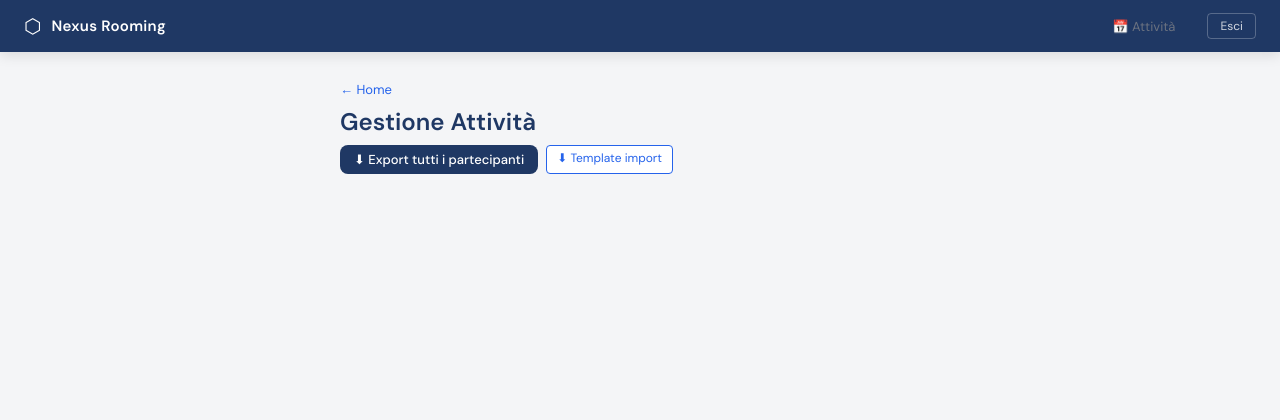
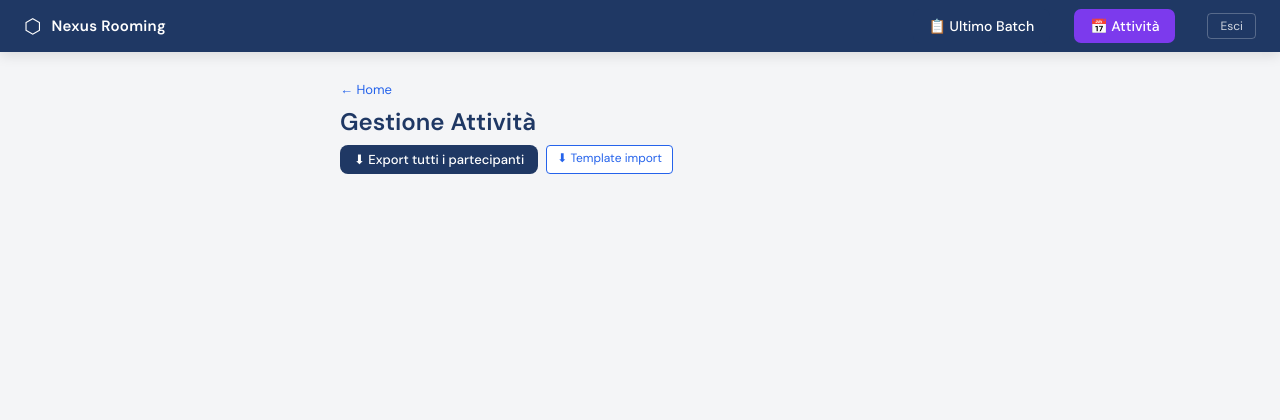
Before and after one commit to stefanococchi/nexus-rooming, a Flask app: page /activities in a window 1280 px wide. Shown: the top 420 px of the page. Run offline with Flask 3, Linux system fonts and the light colour scheme; the visitor is signed in with stand-in values (Sample User, id 1); data that the repository does not hold is empty.

Commit message:
fix: navbar con tasti Ultimo Batch e Attività, export attività colonne estese

```diff
--- a/routes/rooming.py
+++ b/routes/rooming.py
@@ -625,6 +625,16 @@ def upload():
 
     flash(f'Import completato: {inserted} partecipanti caricati, {updated} notti ereditate (batch: {batch_id[:19]}).', 'success')
     return redirect(url_for('rooming.index'))
+
+
+@rooming_bp.route('/latest-batch')
+def latest_batch():
+    """Redirect all'ultimo batch importato."""
+    batches = get_batches()
+    if not batches:
+        flash('Nessun batch disponibile.', 'error')
+        return redirect(url_for('rooming.index'))
+    return redirect(url_for('rooming.batch_detail', batch_id=batches[0][0]))
 
 
 @rooming_bp.route('/batch/<path:batch_id>')
--- a/templates/base.html
+++ b/templates/base.html
@@ -18,7 +18,16 @@
         </a>
     </div>
     <div class="nav-right">
-        <a href="{{ url_for('rooming.activities_page') }}" style="font-size:13px;color:var(--text-muted);text-decoration:none;margin-right:16px">📅 Attività</a>
+        <a href="{{ url_for('rooming.latest_batch') }}"
+           style="display:inline-flex;align-items:center;gap:6px;background:#1F3864;color:#fff;
+                  text-decoration:none;padding:8px 16px;border-radius:7px;font-size:14px;font-weight:500;margin-right:8px">
+            📋 Ultimo Batch
+        </a>
+        <a href="{{ url_for('rooming.activities_page') }}"
+           style="display:inline-flex;align-items:center;gap:6px;background:#7C3AED;color:#fff;
+                  text-decoration:none;padding:8px 16px;border-radius:7px;font-size:14px;font-weight:500;margin-right:16px">
+            📅 Attività
+        </a>
         <a href="{{ url_for('logout') }}" class="btn-logout">Esci</a>
     </div>
 </nav>
```
